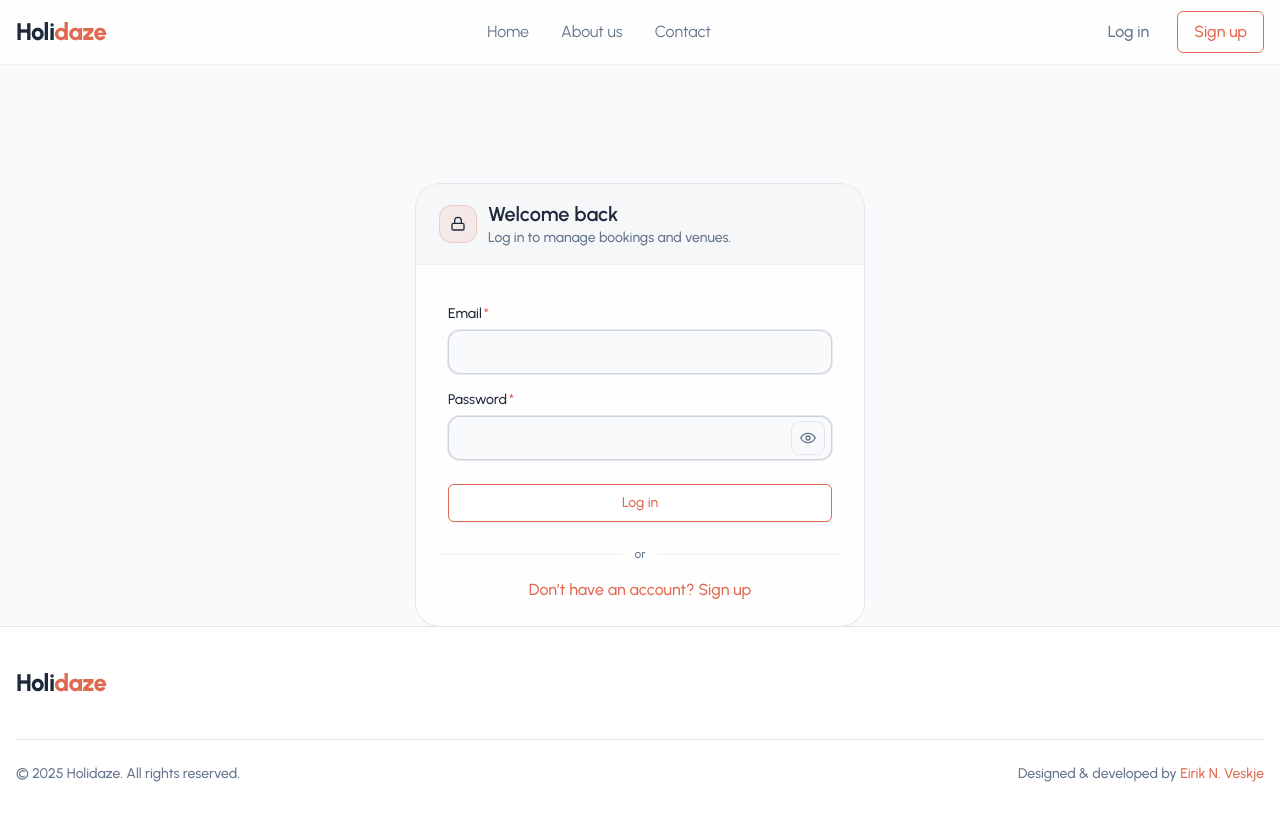
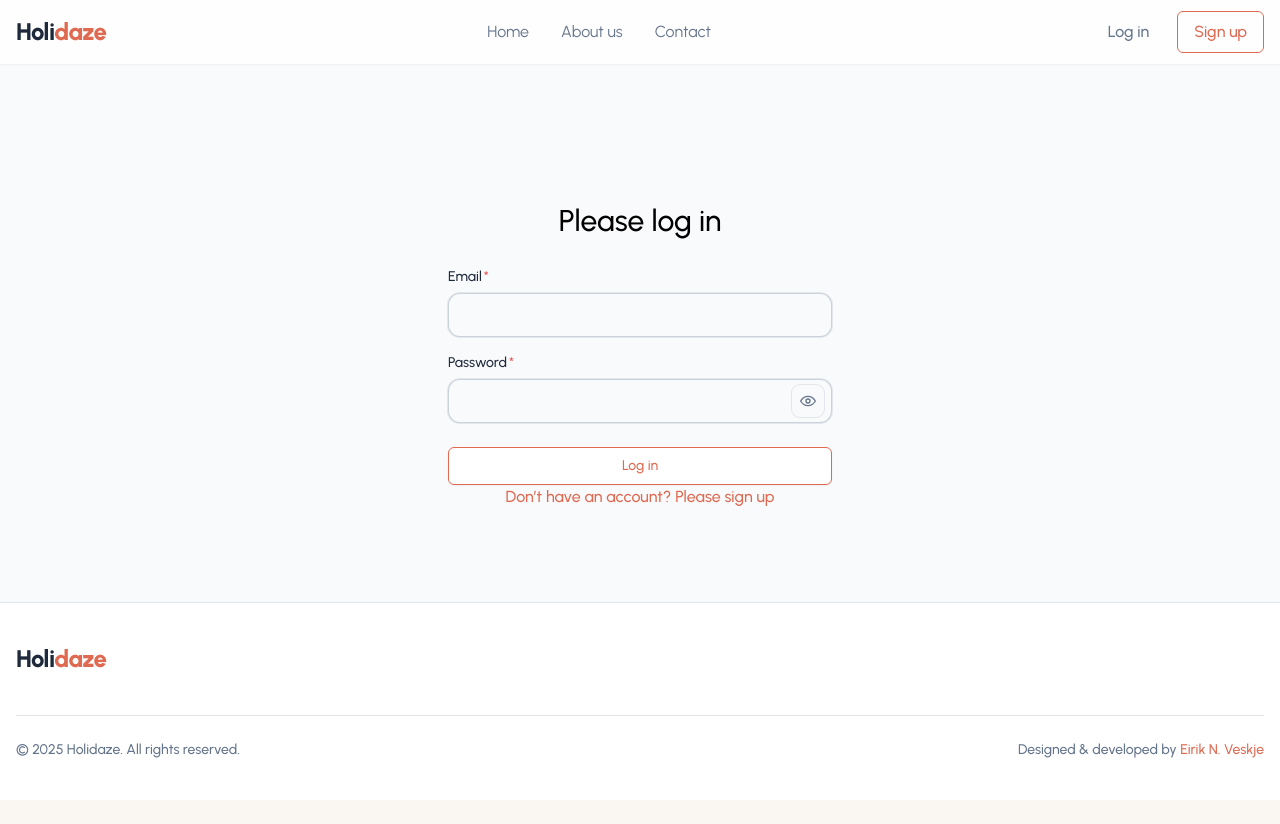
Before and after one commit to EVeskje/Holidaze, a React (Vite) app: page /login in a window 1280 px wide. After the commit the page ends 800 px from the top, so only its background shows below. Built offline with nearby package versions, Linux system fonts and the light colour scheme; no server answers; a web font is replaced by a local one.

Commit message:
Update index.jsx

```diff
--- a/src/pages/Login/index.jsx
+++ b/src/pages/Login/index.jsx
@@ -3,11 +3,6 @@ import { Helmet } from "react-helmet-async";
 
 import { LogInForm } from "../../components/forms/LogInForm";
 import { TextLink } from "../../components/ui_elements/TextLink";
-
-
-// ---------------------------------------------
-// Log In Page
-// ---------------------------------------------
 
 export const LogIn = () => {
   return (
@@ -16,54 +11,24 @@ export const LogIn = () => {
         <title>Log In | Holidaze</title>
         <meta name="description" content="Log in to your Holidaze account." />
       </Helmet>
-
-      <main className="mt-[90px] md:mt-[120px] text-primary">
-        <section className="mx-auto w-11/12 max-w-md">
-          <article className="overflow-hidden rounded-3xl bg-surface/80 ring-1 ring-secondary/15">
-            {/* Header */}
-            <div className="flex items-center gap-3 bg-secondary/5 px-5 py-4 ring-1 ring-secondary/10 md:px-6">
-              <span className="inline-flex h-9 w-9 items-center justify-center rounded-xl bg-accent/10 ring-1 ring-accent/30">
-                <svg
-                  viewBox="0 0 24 24"
-                  className="h-4 w-4"
-                  fill="none"
-                  stroke="currentColor"
-                  strokeWidth="2"
-                  aria-hidden="true"
-                >
-                  <rect x="3" y="11" width="18" height="10" rx="2" />
-                  <path d="M7 11V7a5 5 0 0110 0v4" />
-                </svg>
-              </span>
-              <div>
-                <h1 className="text-lg font-semibold md:text-xl">Welcome back</h1>
-                <p className="text-sm text-secondary">Log in to manage bookings and venues.</p>
-              </div>
-            </div>
-
-            {/* Form */}
-            <div className="p-5 md:p-6 ">
-              <LogInForm />
-
-              {/* Divider */}
-              <div className="mt-6 flex items-center gap-3">
-                <span className="h-px w-full bg-secondary/10" />
-                <span className="text-xs text-secondary">or</span>
-                <span className="h-px w-full bg-secondary/10" />
-              </div>
-
-              {/* Sign up link */}
-              <div className="mt-4 text-center">
-                <Link to="/signUp" aria-label="Sign up">
-                  <TextLink>
-                    Don’t have an account? <span className="font-medium">Sign up</span>
-                  </TextLink>
-                </Link>
-              </div>
-            </div>
-          </article>
-        </section>
-      </main>
+      <section className="mx-auto mb-12 mt-[90px] flex w-11/12 max-w-sm flex-col items-center justify-center rounded-xl bg-light-blue sm:mt-[115px]">
+        <header className="mb-3 mt-6">
+          <h1 className="text-2xl sm:text-3xl">Please log in</h1>
+        </header>
+        <LogInForm />
+        <footer className="pb-8">
+          <Link
+            to="/signup"
+            aria-label="Sign up"
+            className="mb-6 w-40 text-center sm:mb-8 sm:w-52"
+          >
+            <TextLink>
+              Don’t have an account?{" "}
+              <span className="font-medium">Please sign up</span>
+            </TextLink>
+          </Link>
+        </footer>
+      </section>
     </>
   );
 };
```
